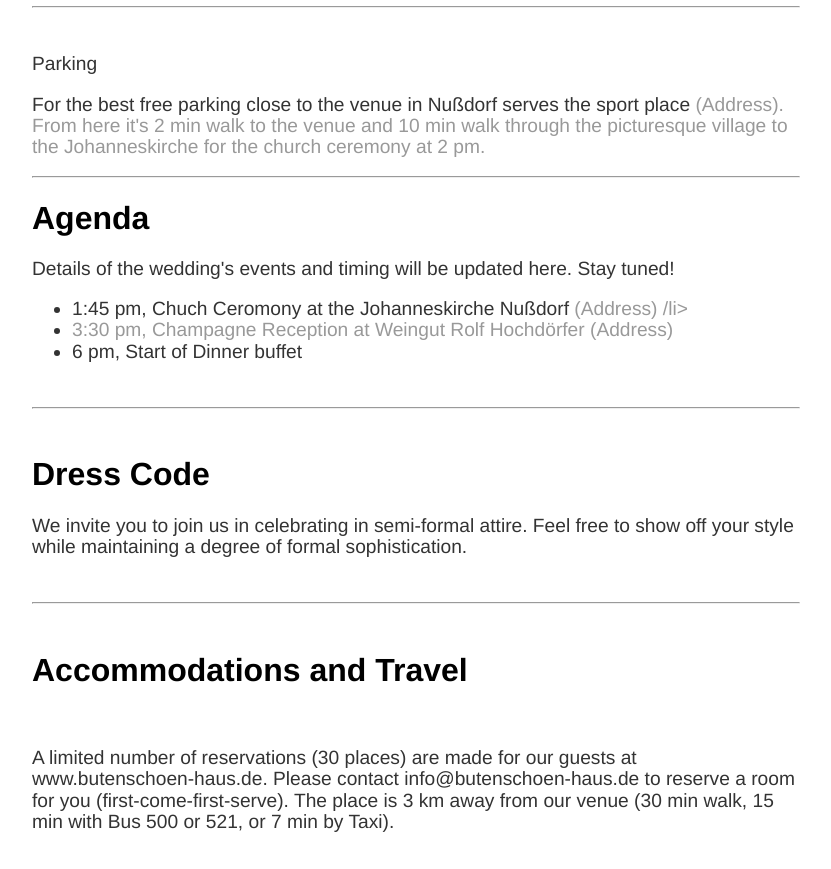
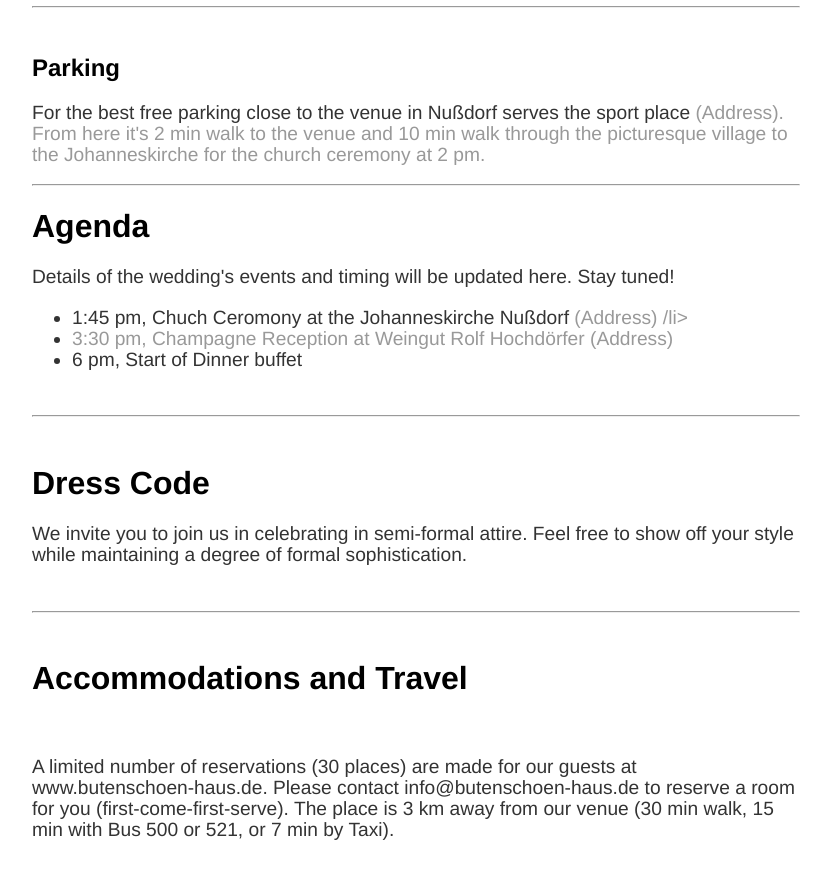
Before and after one commit to twambsganss/twambsganss.github.io, a Jekyll site: the page built from index.html, in a window 1280 px wide. Shown: the part 1656-2525 px from the top of the page, without its empty margins (224-1055 px from the left). Built offline with Jekyll 4.4.1, drawn with Linux system fonts in a browser that asks for light colours; grey boxes are pictures that could not be loaded.

```diff
--- a/index.html
+++ b/index.html
@@ -32,7 +32,7 @@ title: Thiemo Wambsganss
 <hr>
 </br>
 
-<p> Parking </p>
+<h2> Parking </h2>
 
   <p> For the best free parking close to the venue in Nußdorf serves the sport place <a href="https://goo.gl/maps/nSnFRE3KjxkEjKYM6"> (Address). From here it's 2 min walk to the venue and 10 min walk through the picturesque village to the Johanneskirche for the church ceremony at 2 pm. </p>
 
```
